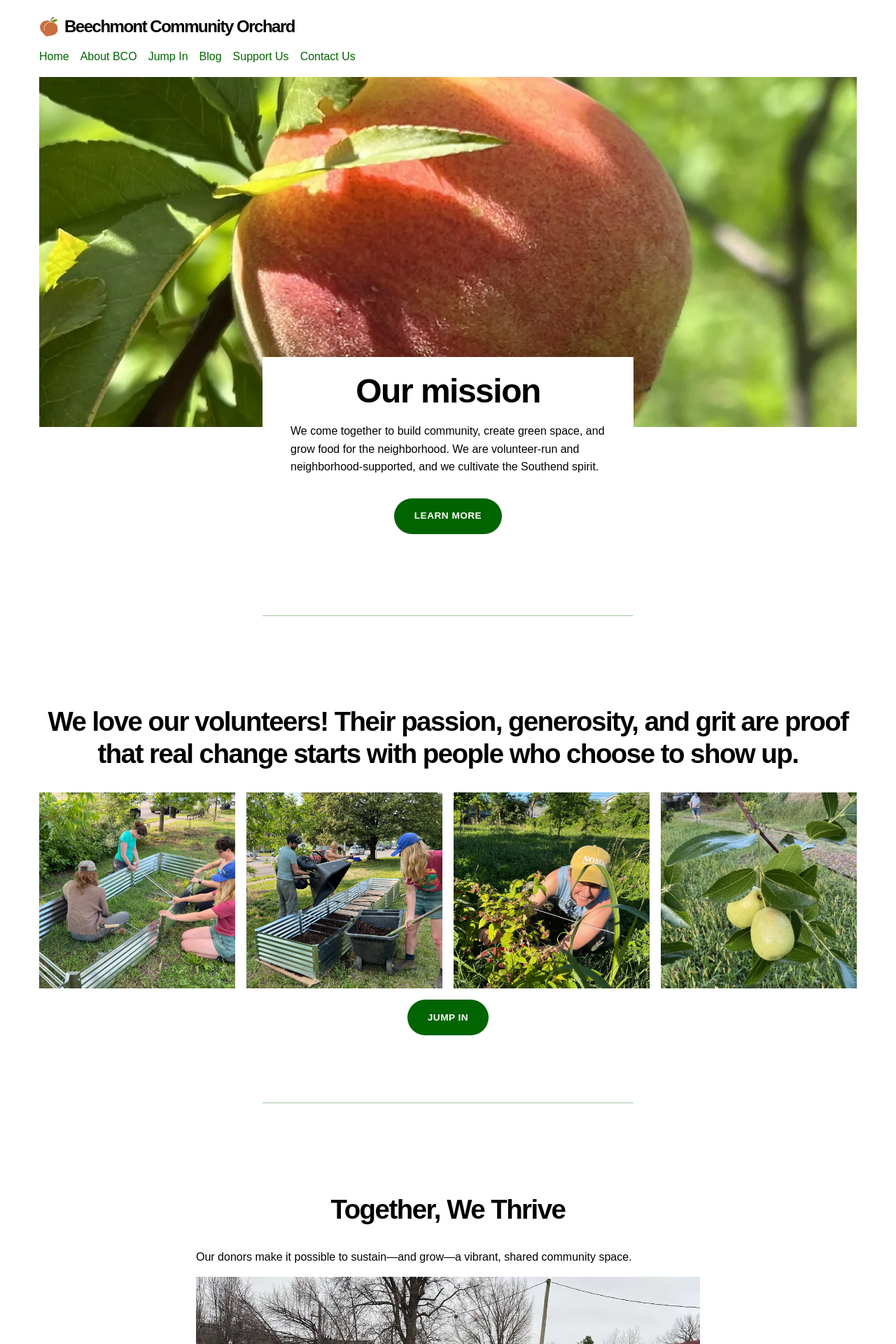
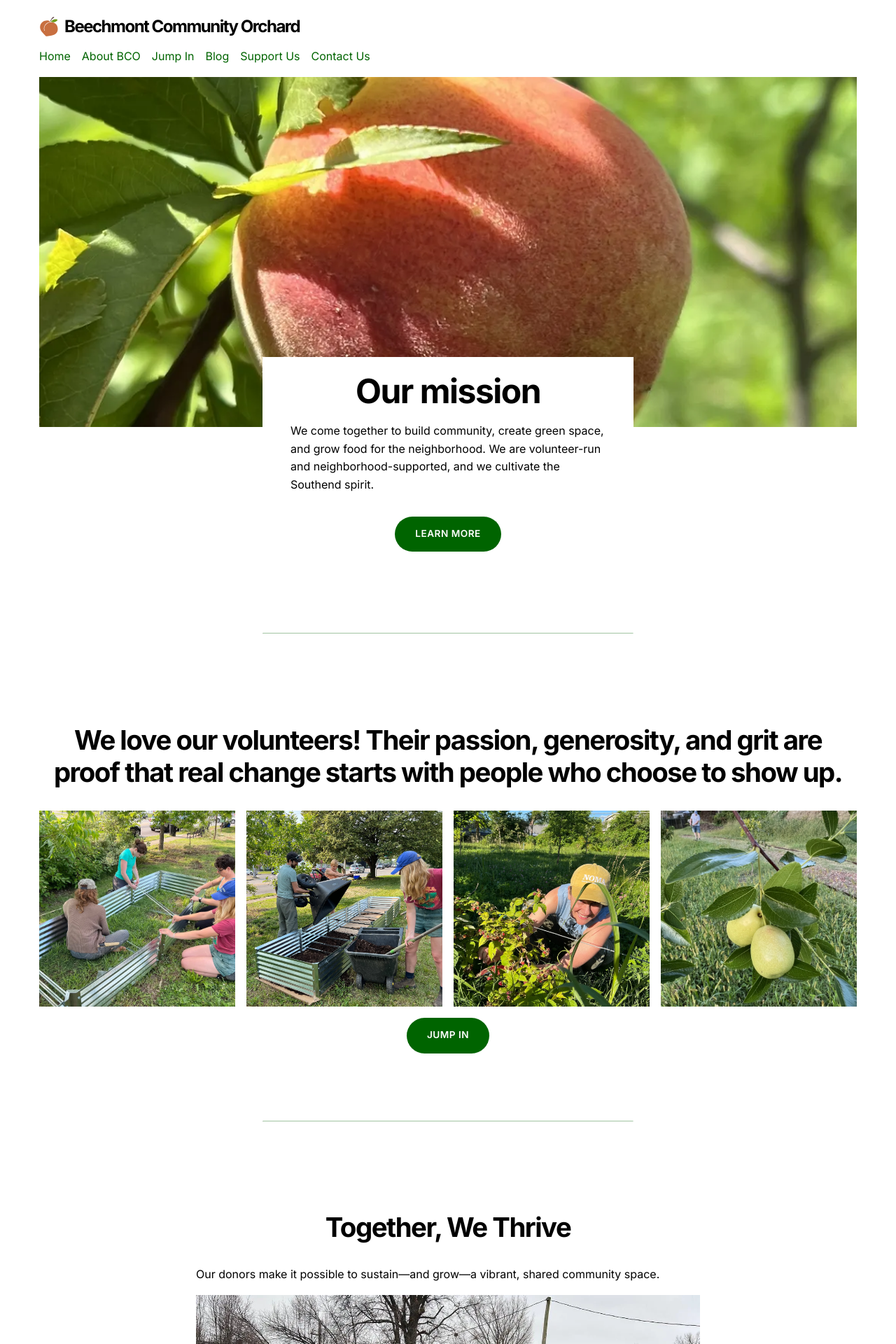
Before and after one commit to jmwii1981/bcogrows, a Jekyll site: the page built from index.md, in a window 1280 px wide. Shown: the top 1920 px of the page at 70% size. Built offline with Jekyll 4.4.1, drawn with Linux system fonts in a browser that asks for light colours.

Commit message:
change styling for hamburger button, adds meta for SEO and social, updates font.

```diff
--- a/_includes/footer.html
+++ b/_includes/footer.html
@@ -6,5 +6,3 @@
   <p>4501–4509 South 3rd Street, Louisville, KY 40214</p>
   <p>&copy; {{ site.time | date: "%Y" }} Beechmont Community Orchard</p>
 </footer>
-</body>
-</html>
--- a/_includes/head.html
+++ b/_includes/head.html
@@ -1,12 +1,52 @@
-<!DOCTYPE html>
-<html lang="en">
 <head>
   <meta charset="UTF-8">
-  <meta name="viewport" content="width=device-width, initial-scale=1">
+  <meta name="viewport" content="width=device-width, initial-scale=1.0" />
   <title>{{ page.title }} | Beechmont Community Orchard</title>
-  <link rel="icon" href="/assets/images/favicon.ico" type="image/x-icon">
+
+  <!-- Basic Meta -->
+  <meta name="description" content="BCO Grows is a vibrant community initiative cultivating fresh food, stronger neighborhoods, and sustainable growth in the BCO region." />
+  <meta name="author" content="BCO Grows" />
+  <meta name="keywords" content="BCO Grows, community gardens, urban farming, food access, sustainability, local produce, neighborhood empowerment" />
+
+  <!-- Favicons -->
+  <link rel="apple-touch-icon" sizes="180x180" href="/apple-touch-icon.png">
+  <link rel="icon" type="image/png" sizes="96x96" href="/favicon-96x96.png">
+  <link rel="icon" type="image/png" sizes="192x192" href="/web-app-manifest-192x192.png">
+  <link rel="icon" type="image/png" sizes="512x512" href="/web-app-manifest-512x512.png">
+  <link rel="icon" type="image/svg+xml" href="/favicon.svg">
+  <link rel="shortcut icon" href="/favicon.ico">
+  <link rel="manifest" href="/site.webmanifest">
+
+  <!-- Optional Favicon Theming -->
+  <meta name="apple-mobile-web-app-title" content="BCO Grows">
+  <meta name="application-name" content="BCO Grows">
+  <meta name="theme-color" content="#ffffff">
+  <meta name="msapplication-TileColor" content="#ffffff">
+
+<!-- Open Graph / Facebook -->
+<meta property="og:title" content="BCO Grows – Growing Together, Thriving Together" />
+<meta property="og:description" content="Join BCO Grows to transform vacant lots into flourishing gardens and empower our community through sustainable food and connection." />
+<meta property="og:image" content="{{ '/assets/images/img0.webp' | absolute_url }}" />
+<meta property="og:url" content="{{ '/' | absolute_url }}" />
+<meta property="og:type" content="website" />
+
+<!-- Twitter Card -->
+<meta name="twitter:card" content="summary_large_image" />
+<meta name="twitter:title" content="BCO Grows – Growing Together, Thriving Together" />
+<meta name="twitter:description" content="Sow seeds of change with BCO Grows: community gardens, education, and sustainability for all." />
+<meta name="twitter:image" content="{{ '/assets/images/img0.webp' | absolute_url }}" />
+
+
+  <!-- SEO Enhancements -->
+  <link rel="canonical" href="{{ '/' | absolute_url }}" />
+  <meta name="robots" content="index, follow" />
+
+  <!-- JS/Styles -->
   <link rel="stylesheet" href="{{ '/assets/css/main.css' | relative_url }}">
   <script type="module" src="{{ '/assets/js/main.js' | relative_url }}"></script>
+
+  <!-- Fonts & Styles -->
+  <link rel="preconnect" href="https://fonts.googleapis.com">
+  <link rel="preconnect" href="https://fonts.gstatic.com" crossorigin>
+  <link href="https://fonts.googleapis.com/css2?family=Inter:wght@300;400;600;700&display=swap" rel="stylesheet">
 </head>
-<body>
-  <main>
--- a/_layouts/page.html
+++ b/_layouts/page.html
@@ -1,10 +1,16 @@
 ---
 layout: page
 ---
+<!DOCTYPE html>
+<html lang="en">
 {% include head.html %}
+<body>
+  <main>
 {% include header.html %}
 <div class="page-sections">
 {% include hero.html %}
 {% include sections.html %}
 </div>
 {% include footer.html %}
+</body>
+</html>
--- a/assets/css/main.scss
+++ b/assets/css/main.scss
@@ -13,7 +13,7 @@
 }
 
 body {
-  font-family: sans-serif;
+  font-family: 'Inter', sans-serif;
   line-height: 1.6;
   padding: 1rem;
   max-width: 1200px;
@@ -97,6 +97,7 @@
   }
 
   .hamburger {
+    color: darkgreen;
     display: block;
     font-size: 2rem;
     background: none;
```
Also changed, not shown: apple-touch-icon.png (added), favicon-96x96.png (added), favicon.ico (added), favicon.svg (added), site.webmanifest (added), web-app-manifest-192x192.png (added), web-app-manifest-512x512.png (added).
